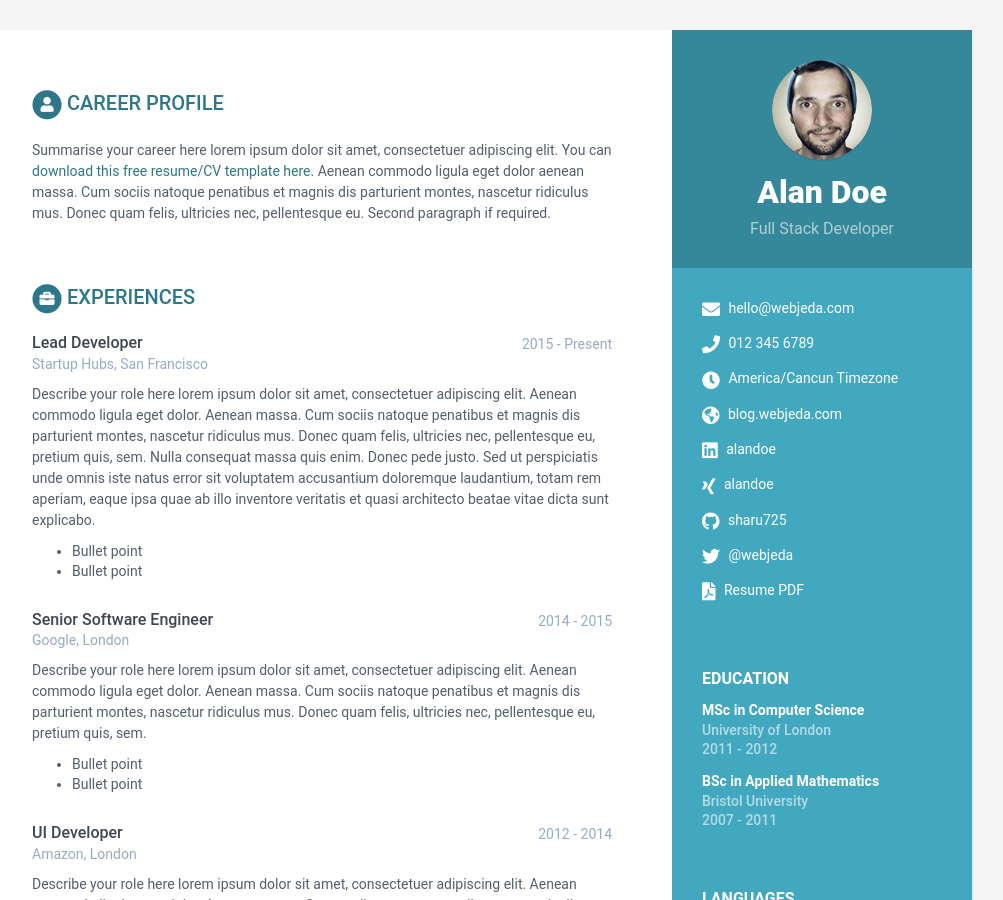
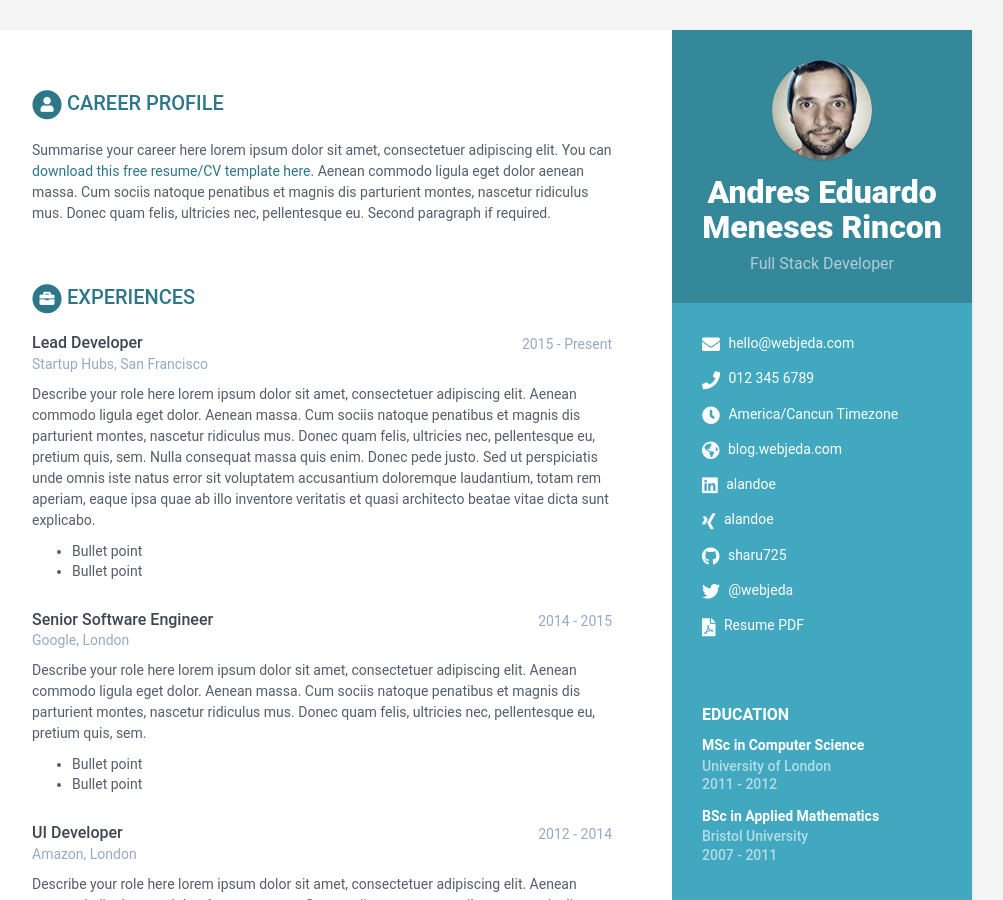
Before and after one commit to ShalkYT/meneses-cv-2, a Jekyll site: the page built from index.html, in a window 1280 px wide and 900 px high. Shown: the whole window, without its empty margins (168-1171 px from the left). Built offline with Jekyll 4.4.1, drawn with Linux system fonts in a browser that asks for light colours.

Commit message:
ActualizacionDelNombre

```diff
--- a/_data/data.yml
+++ b/_data/data.yml
@@ -8,7 +8,7 @@ sidebar:
     education: True # set to False if you want education in main section instead of in sidebar
 
     # Profile information
-    name: Alan Doe
+    name: Andres Eduardo Meneses Rincon
     tagline: Full Stack Developer
     avatar: profile.png  #place a 100x100 picture inside /assets/images/ folder and provide the name of the file below
 
```
